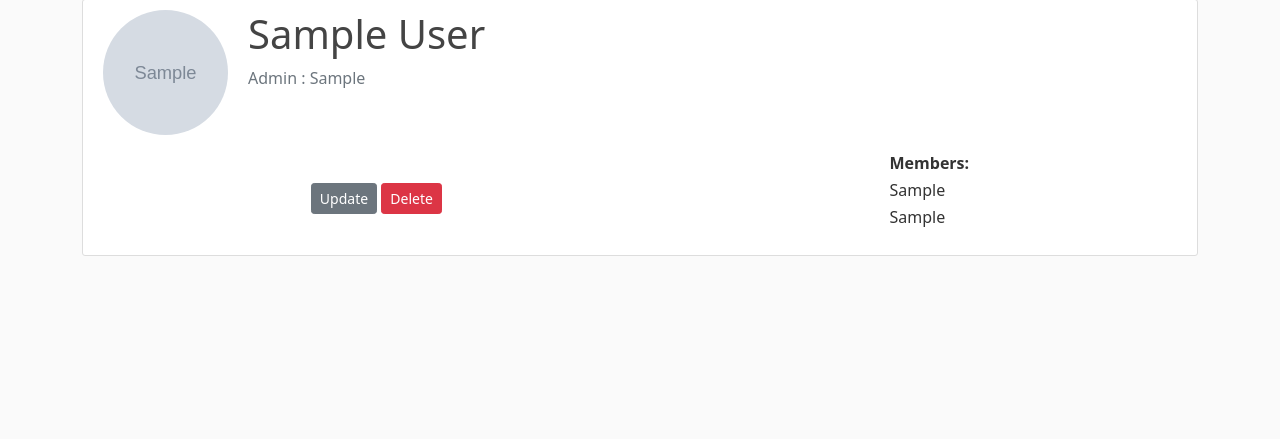
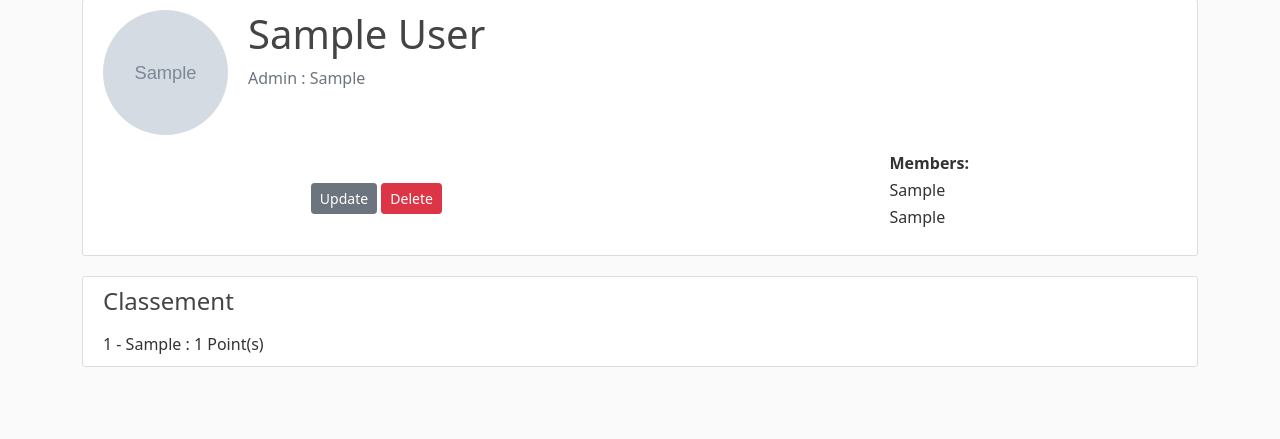
Before and after one commit to Julie-Clz/django_project, a Django app: page /userteam/1/ in a window 1280 px wide. Shown: the part 81-520 px from the top of the page. Run offline with Django 3.2, Linux system fonts and the light colour scheme; a user stored in the database is signed in; tables that the repository leaves empty hold one stand-in row (values such as "Sample post"); grey boxes marked "Sample" are stand-in pictures; some libraries are stand-ins or nearby versions.

Commit message:
Added classement user in userteam details

```diff
--- a/pronos/templates/pronos/userteam_detail.html
+++ b/pronos/templates/pronos/userteam_detail.html
@@ -28,4 +28,13 @@
       </ul>
     </div>
   </div>
+  <div class="content-section">
+    <h4 class="mb-3">Classement</h4>
+
+    {% for user_point in user_points %}
+      <li class="id-team-list-item">{{ forloop.counter }} - {{ user_point.user__username.capitalize }} : {{ user_point.points }} Point(s)</li>
+    {% endfor %}
+
+
+  </div>
 {% endblock content %}
--- a/pronos/views.py
+++ b/pronos/views.py
@@ -1,3 +1,4 @@
+from django.contrib.auth import models
 from django.shortcuts import render, redirect, HttpResponse, get_object_or_404
 from django.contrib.auth.decorators import login_required
 from django.contrib import messages
@@ -7,7 +8,7 @@ from django.views.generic import ListView, UpdateView, DeleteView, DetailView
 from django.contrib.auth.mixins import LoginRequiredMixin, UserPassesTestMixin
 from .forms import BetCreateForm, UserteamcreateForm, UserteamJoinform
 from datetime import datetime
-
+from django.db.models import Sum
 
 
 # Matchs index - liste all
@@ -100,9 +101,7 @@ def BetCreateView(request):
     if request.method == 'POST':
         form = BetCreateForm(request.POST)
         if form.is_valid():
-            match = form.instance.match
-            user = form.instance.user
-            bet = Bet.objects.all().filter(match=match).filter(user=user)
+            bet = Bet.objects.all().filter(match=form.instance.match).filter(user=form.instance.user)
             if bet.exists():
                 messages.warning(request, f'Your prono already exist!')
                 form = BetCreateForm()
@@ -175,6 +174,8 @@ class UserteamDetailView(LoginRequiredMixin, DetailView):
     def get_context_data(self, **kwargs):
         context = super(UserteamDetailView, self).get_context_data(**kwargs)
         context['members'] = UserteamMember.objects.filter(userteam=self.get_object())
+        points = Bet.objects.values('user__username').annotate(Sum('point'))
+        context['user_points'] = Bet.objects.values('user__username').annotate(points=Sum('point')).order_by('-points')
         return context
 
     def test_func(self):
--- a/users/views.py
+++ b/users/views.py
@@ -59,7 +59,7 @@ def statistiques(request):
     userteams =  Userteam.objects.filter(user=request.user).all()
     members =  UserteamMember.objects.filter(user=request.user).all()
     points = Bet.objects.filter(user=request.user).aggregate(sum_point=Sum('point')).get('sum_point')
-    bets = bets_num = Bet.objects.filter(user=request.user).all()
+    bets = Bet.objects.filter(user=request.user).all()
     bets_num = Bet.objects.filter(user=request.user).count()
     bets_finish = Bet.objects.filter(user=request.user).filter(match__done=True).count()
     points_max = bets_num * 3
```
